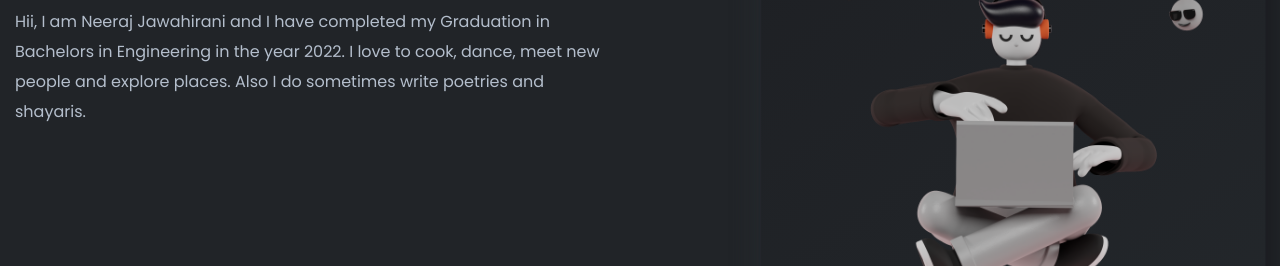
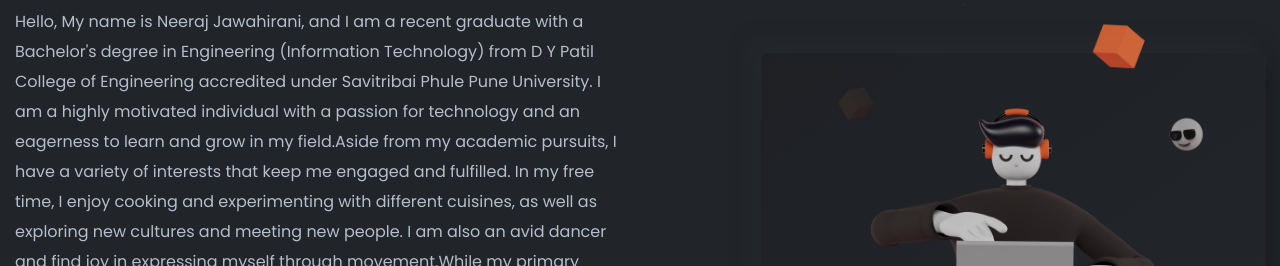
Before and after one commit to NeerajJ16/neeraj, a plain HTML site: page index.html in a window 1280 px wide. Shown: the part 315-581 px from the top of the page. Drawn offline with Linux system fonts and the light colour scheme.

Commit message:
Update index.html
Changed Introduction

```diff
--- a/index.html
+++ b/index.html
@@ -144,7 +144,7 @@
                                     </h1>
 
                                     <div>
-                                        <p class="description">Hii, I am Neeraj Jawahirani and I have completed my Graduation in Bachelors in Engineering in the year 2022. I love to cook, dance, meet new people and explore places. Also I do sometimes write poetries and shayaris.</p>
+                                        <p class="description">Hello, My name is Neeraj Jawahirani, and I am a recent graduate with a Bachelor's degree in Engineering (Information Technology) from D Y Patil College of Engineering accredited under Savitribai Phule Pune University. I am a highly motivated individual with a passion for technology and an eagerness to learn and grow in my field.Aside from my academic pursuits, I have a variety of interests that keep me engaged and fulfilled. In my free time, I enjoy cooking and experimenting with different cuisines, as well as exploring new cultures and meeting new people. I am also an avid dancer and find joy in expressing myself through movement.While my primary focus is on my career in technology, I have a creative side as well. I often find myself drawn to poetry and shayaris and enjoy expressing my thoughts and emotions through words.</p>
                                     </div>
                                 </div>
                                 <div class="row">
```
